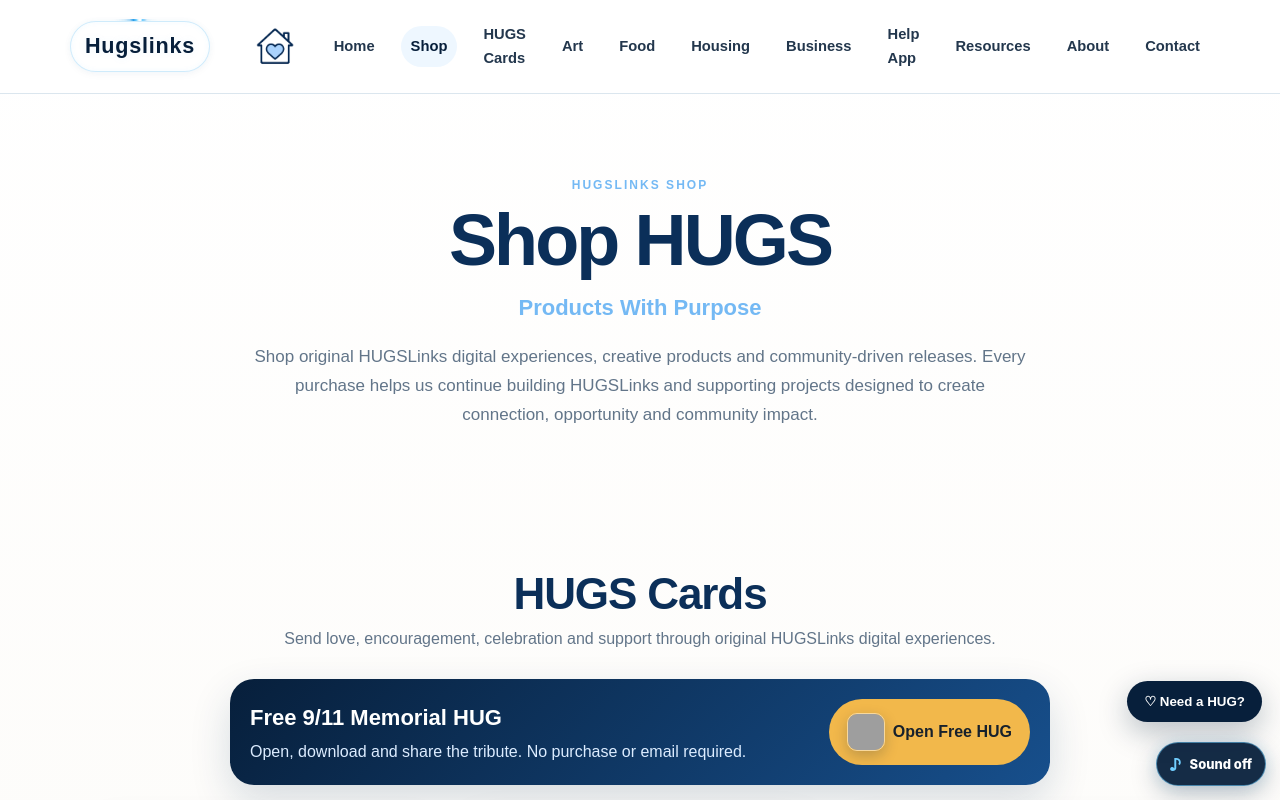
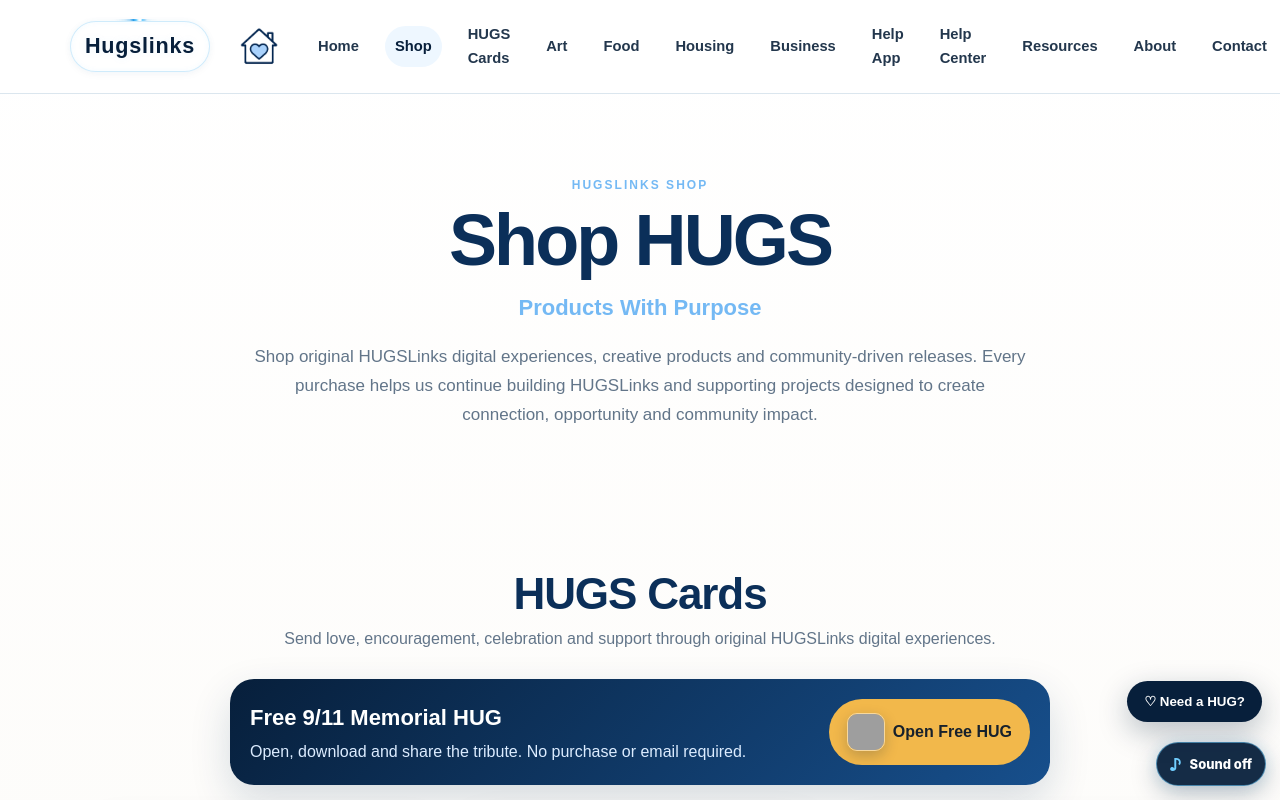
Before and after one commit to madartz1/hugslinks-updated, a website: page shop.html in a window 1280 px wide. Shown: the top 800 px of the page. Drawn offline with Linux system fonts and the light colour scheme; grey boxes are pictures that could not be loaded.

Commit message:
Add Help Center to site navigation

```diff
--- a/shop.html
+++ b/shop.html
@@ -553,6 +553,7 @@
         <a href="housing-help.html">Housing</a>
         <a href="business-services.html">Business</a>
         <a href="help-app.html">Help App</a>
+        <a href="help-center.html">Help Center</a>
         <a href="resources.html">Resources</a>
         <a href="about.html">About</a>
         <a href="contact.html">Contact</a>
```
